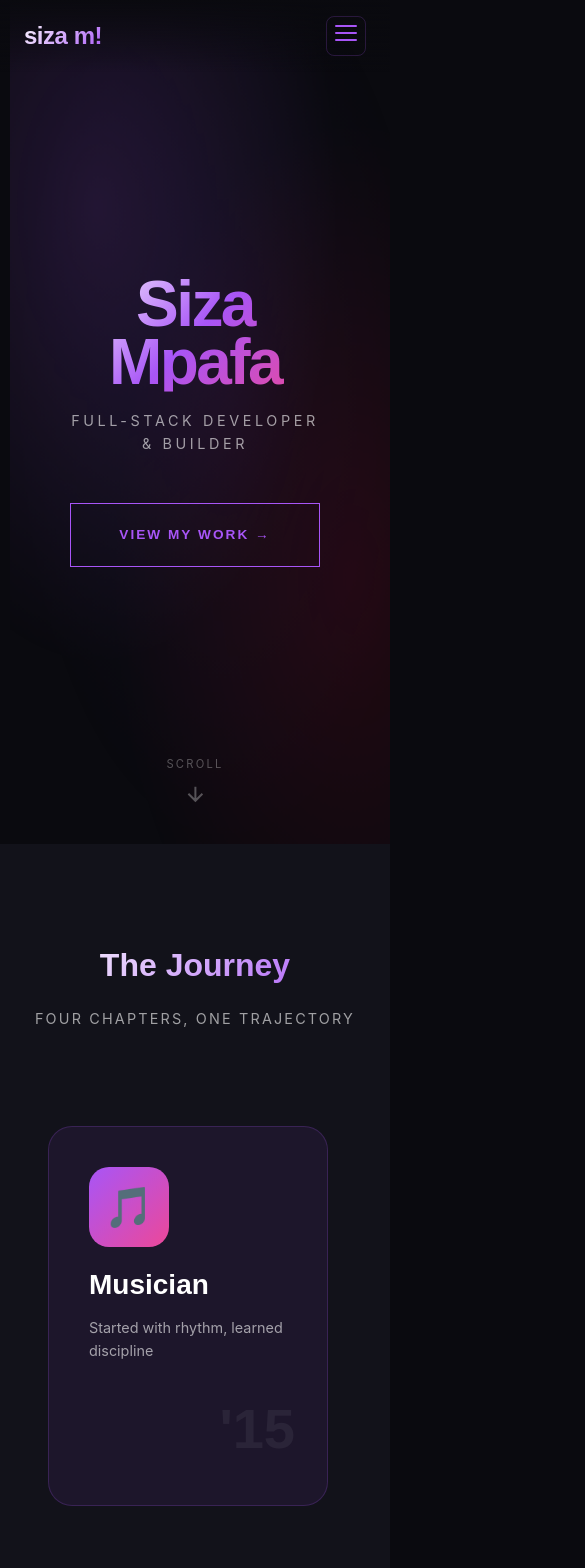
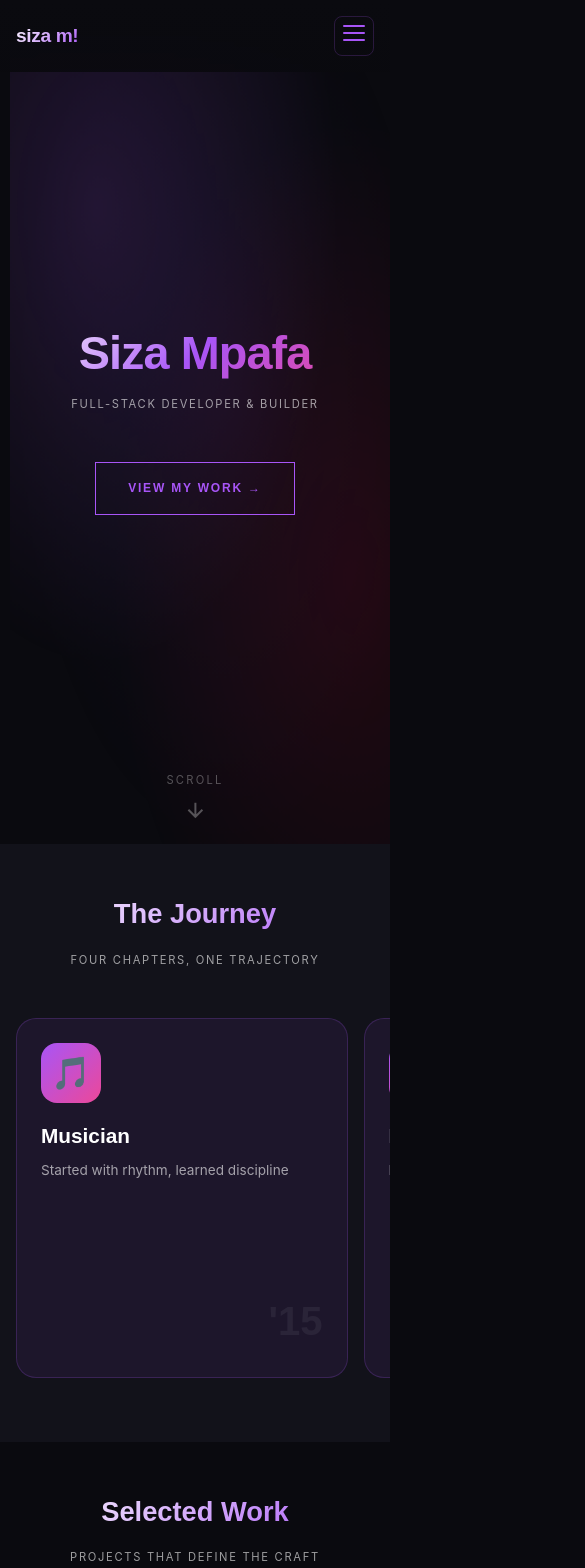
Before and after one commit to SizaMpafa/-olio, a React (Vite) app in the folder siza-portfolio/: page / in a window 390 px wide. Shown: the top 1568 px of the page, 585 px wide, since content can reach past the window. Built offline with nearby package versions, Linux system fonts and the light colour scheme.

Commit message:
responsiveness

```diff
--- a/siza-portfolio/src/components/Navbar.jsx
+++ b/siza-portfolio/src/components/Navbar.jsx
@@ -16,7 +16,11 @@ const Navbar = () => {
   return (
     <>
       <nav>
-        <a href="#top" className="logo" onClick={(e) => { e.preventDefault(); window.scrollTo({ top: 0, behavior: 'smooth' }); }}>siza m!</a>
+        <a href="#top" className="logo" onClick={(e) => {
+          e.preventDefault();
+          window.scrollTo({ top: 0, behavior: 'smooth' });
+          closeMobileMenu();
+        }}>siza m!</a>
         <ul className="nav-links">
           <li><a href="#story">Story</a></li>
           <li><a href="#projects">Work</a></li>
--- a/siza-portfolio/src/index.css
+++ b/siza-portfolio/src/index.css
@@ -31,6 +31,8 @@ body {
   line-height: 1.6;
   overflow-x: hidden;
   cursor: none;
+  width: 100%;
+  max-width: 100vw;
 }
 
 .cursor {
@@ -63,6 +65,8 @@ body {
 nav {
   position: fixed;
   top: 0;
+  left: 0;
+  right: 0;
   width: 100%;
   padding: 1.5rem 4rem;
   display: flex;
@@ -70,6 +74,7 @@ nav {
   align-items: center;
   z-index: 1000;
   background: linear-gradient(to bottom, var(--bg-primary), transparent);
+  box-sizing: border-box;
 }
 
 .logo {
@@ -81,12 +86,16 @@ nav {
   -webkit-background-clip: text;
   -webkit-text-fill-color: transparent;
   background-clip: text;
+  text-decoration: none;
+  white-space: nowrap;
 }
 
 .nav-links {
   display: flex;
   gap: 3rem;
   list-style: none;
+  margin: 0;
+  padding: 0;
 }
 
 .nav-links a {
@@ -98,6 +107,7 @@ nav {
   letter-spacing: 0.12em;
   transition: color 0.3s ease;
   position: relative;
+  white-space: nowrap;
 }
 
 .nav-links a::after {
@@ -131,6 +141,7 @@ nav {
   cursor: pointer;
   padding: 8px;
   z-index: 1001;
+  flex-shrink: 0;
 }
 
 .nav-toggle span {
@@ -142,6 +153,18 @@ nav {
   transition: all 0.3s ease;
 }
 
+.nav-toggle.open span:nth-child(1) {
+  transform: rotate(45deg) translate(5px, 5px);
+}
+
+.nav-toggle.open span:nth-child(2) {
+  opacity: 0;
+}
+
+.nav-toggle.open span:nth-child(3) {
+  transform: rotate(-45deg) translate(7px, -6px);
+}
+
 .mobile-menu {
   display: none;
   position: fixed;
@@ -150,15 +173,23 @@ nav {
   right: 0;
   bottom: 0;
   background: rgba(10, 10, 15, 0.98);
+  backdrop-filter: blur(10px);
   z-index: 999;
   flex-direction: column;
   align-items: center;
   justify-content: center;
   gap: 2rem;
+  opacity: 0;
+  visibility: hidden;
+  transition: opacity 0.3s ease, visibility 0.3s ease;
+  width: 100vw;
+  height: 100vh;
 }
 
 .mobile-menu.open {
   display: flex;
+  opacity: 1;
+  visibility: visible;
 }
 
 .mobile-menu a {
@@ -185,6 +216,7 @@ nav {
   position: relative;
   overflow: hidden;
   text-align: center;
+  width: 100%;
 }
 
 .gradient-mesh {
@@ -211,6 +243,7 @@ nav {
   z-index: 2;
   max-width: 900px;
   padding: 0 2rem;
+  width: 100%;
 }
 
 .hero-name {
@@ -305,6 +338,9 @@ nav {
 section {
   position: relative;
   padding: 6rem 2rem;
+  width: 100%;
+  max-width: 100vw;
+  overflow-x: hidden;
 }
 
 .section-header {
@@ -651,6 +687,7 @@ section {
   display: flex;
   flex-direction: column;
   justify-content: center;
+  overflow: hidden;
 }
 
 .constellation-container {
@@ -659,6 +696,7 @@ section {
   max-width: 1000px;
   height: 500px;
   margin: 0 auto;
+  overflow: visible;
 }
 
 .skill-node {
@@ -1063,17 +1101,36 @@ footer {
   border-top: 1px solid var(--card-border);
 }
 
+/* ============================================
+   MOBILE RESPONSIVENESS - ALL DEVICES
+   ============================================ */
+
 @media (max-width: 768px) {
   body {
     cursor: auto;
+    overflow-x: hidden;
+    width: 100%;
+    max-width: 100vw;
   }
 
   .cursor, .cursor-dot {
     display: none;
   }
 
+  /* Navbar mobile fixes - STAYS VISIBLE */
   nav {
-    padding: 1rem 1.5rem;
+    padding: 1rem;
+    width: 100%;
+    max-width: 100vw;
+    left: 0;
+    right: 0;
+    background: linear-gradient(to bottom, var(--bg-primary) 0%, rgba(10, 10, 15, 0.95) 100%);
+  }
+
+  .logo {
+    font-size: 1.2rem;
+    z-index: 1002;
+    flex-shrink: 0;
   }
 
   .nav-links {
@@ -1082,37 +1139,314 @@ footer {
 
   .nav-toggle {
     display: flex;
+    position: relative;
+    z-index: 1002;
+    flex-shrink: 0;
+  }
+
+  /* Hero mobile - FULL WIDTH */
+  .hero {
+    padding: 0 1rem;
+    width: 100%;
+  }
+
+  .hero-content {
+    max-width: 100%;
+    width: 100%;
+    padding: 0;
+  }
+
+  .hero-name {
+    font-size: clamp(2.2rem, 12vw, 3rem);
+    line-height: 1.1;
+    letter-spacing: -0.02em;
+  }
+
+  .hero-tagline {
+    font-size: 0.7rem;
+    letter-spacing: 0.15em;
+    padding: 0 0.5rem;
+  }
+
+  .hero-cta {
+    padding: 1rem 2rem;
+    font-size: 0.75rem;
+  }
+
+  .scroll-indicator {
+    bottom: 2rem;
+  }
+
+  /* Sections - FULL WIDTH */
+  section {
+    padding: 3rem 0;
+    width: 100%;
+    max-width: 100vw;
+    overflow-x: hidden;
+  }
+
+  .section-header {
+    margin-bottom: 2rem;
+    padding: 0 1rem;
+    width: 100%;
+  }
+
+  .section-title {
+    font-size: clamp(1.6rem, 7vw, 2rem);
+  }
+
+  .section-subtitle {
+    font-size: 0.7rem;
+  }
+
+  /* Story section - FULL WIDTH CARDS */
+  .story-section {
+    padding: 3rem 0;
+  }
+
+  .story-timeline {
+    padding: 1rem;
+    gap: 1rem;
+    width: 100%;
+  }
+
+  .story-card {
+    flex: 0 0 85vw;
+    height: auto;
+    min-height: 360px;
+    padding: 1.5rem;
+    border-radius: 20px;
+  }
+
+  .story-icon {
+    width: 60px;
+    height: 60px;
+    font-size: 2rem;
+    border-radius: 16px;
+  }
+
+  .story-title {
+    font-size: 1.3rem;
+  }
+
+  .story-tagline {
+    font-size: 0.85rem;
+  }
+
+  .story-year {
+    font-size: 2.5rem;
+    bottom: 1.5rem;
+    right: 1.5rem;
+  }
+
+  /* Projects - FULL WIDTH CARDS */
+  .projects-section {
+    padding: 3rem 0;
   }
 
   .projects-grid {
     grid-template-columns: 1fr;
+    gap: 1.5rem;
+    padding: 0 1rem;
+    width: 100%;
+    max-width: 100%;
+  }
+
+  .project-card {
+    height: 400px;
+    border-radius: 20px;
+  }
+
+  .project-info {
+    padding: 1.5rem;
+    transform: translateY(55%);
+  }
+
+  .project-context {
+    font-size: 0.65rem;
+  }
+
+  .project-name {
+    font-size: 1.3rem;
+  }
+
+  .project-desc {
+    font-size: 0.8rem;
+  }
+
+  .project-stack {
+    gap: 0.4rem;
+  }
+
+  .stack-tag {
+    font-size: 0.65rem;
+    padding: 0.25rem 0.6rem;
+  }
+
+  /* Skills - FIXED CONSTELLATION FOR MOBILE */
+  .skills-section {
+    padding: 3rem 0;
+    min-height: auto;
+    overflow: hidden;
+  }
+
+  .constellation-container {
+    height: 350px;
+    width: 100%;
+    max-width: 100%;
+    margin: 0 auto;
+    transform: scale(0.75);
+    transform-origin: center center;
+    overflow: visible;
+  }
+
+  .skill-node {
+    font-size: 0.7rem;
+    padding: 0.6rem 1.2rem;
+  }
+
+  .skill-node.core {
+    font-size: 0.9rem;
+  }
+
+  /* Awards - FULL WIDTH CARDS */
+  .awards-section {
+    padding: 3rem 0;
   }
 
   .awards-grid {
     grid-template-columns: 1fr;
+    gap: 1.5rem;
+    padding: 0 1rem;
+    width: 100%;
+    max-width: 100%;
+  }
+
+  .award-card {
+    padding: 1.5rem;
+    border-radius: 16px;
+  }
+
+  .award-inner {
+    padding: 1.2rem;
+  }
+
+  .award-icon {
+    width: 50px;
+    height: 50px;
+    font-size: 1.5rem;
+  }
+
+  .award-name {
+    font-size: 1.1rem;
+  }
+
+  .award-org {
+    font-size: 0.65rem;
+  }
+
+  .award-desc {
+    font-size: 0.85rem;
+  }
+
+  /* VIP section - FULL WIDTH */
+  .vip-section {
+    padding: 3rem 0;
+  }
+
+  .vip-inner {
+    padding: 0 1rem;
+    width: 100%;
+    max-width: 100%;
+  }
+
+  .vip-player-btn {
+    width: 70px;
+    height: 70px;
+    font-size: 1.75rem;
+  }
+
+  .vip-hook {
+    font-size: 0.9rem;
+    padding: 0 0.5rem;
+  }
+
+  .vip-body {
+    font-size: 0.9rem;
+    padding: 0 0.5rem;
+  }
+
+  .vip-quote {
+    font-size: 1rem;
+    padding: 1.2rem;
+    margin: 1.5rem 0.5rem;
+  }
+
+  /* Contact - FULL WIDTH */
+  .contact-section {
+    padding: 4rem 0;
+  }
+
+  .contact-cta {
+    font-size: clamp(1.6rem, 9vw, 2rem);
+    padding: 0 1rem;
   }
 
   .contact-links {
     flex-direction: column;
     align-items: center;
+    gap: 1rem;
+    padding: 0 1rem;
+    width: 100%;
+  }
+
+  .contact-link {
+    padding: 1rem 1.5rem;
+    width: 100%;
+    max-width: none;
+    justify-content: center;
+    font-size: 0.85rem;
+  }
+
+  .contact-link svg {
+    width: 20px;
+    height: 20px;
+  }
+
+  .contact-tagline {
+    font-size: 0.85rem;
+    padding: 0 1.5rem;
+  }
+
+  footer {
+    font-size: 0.7rem;
+    padding: 1.5rem 1rem;
+    width: 100%;
+  }
+}
+
+/* Extra small devices */
+@media (max-width: 380px) {
+  .hero-name {
+    font-size: 1.8rem;
+  }
+
+  .story-card {
+    flex: 0 0 88vw;
+    min-height: 340px;
   }
 
   .constellation-container {
-    height: 400px;
+    transform: scale(0.65);
+    height: 300px;
   }
 
-  .skill-node {
-    font-size: 0.75rem;
-    padding: 0.75rem 1.5rem;
+  .project-card {
+    height: 380px;
   }
 
-  .story-timeline {
-    padding: 2rem 1rem;
-  }
-
-  .story-card {
-    flex: 0 0 280px;
-    height: 380px;
+  .section-title {
+    font-size: 1.4rem;
   }
 }
 
```
Also changed, not shown: 1 other file (tests, documents, lock files or other folders).
